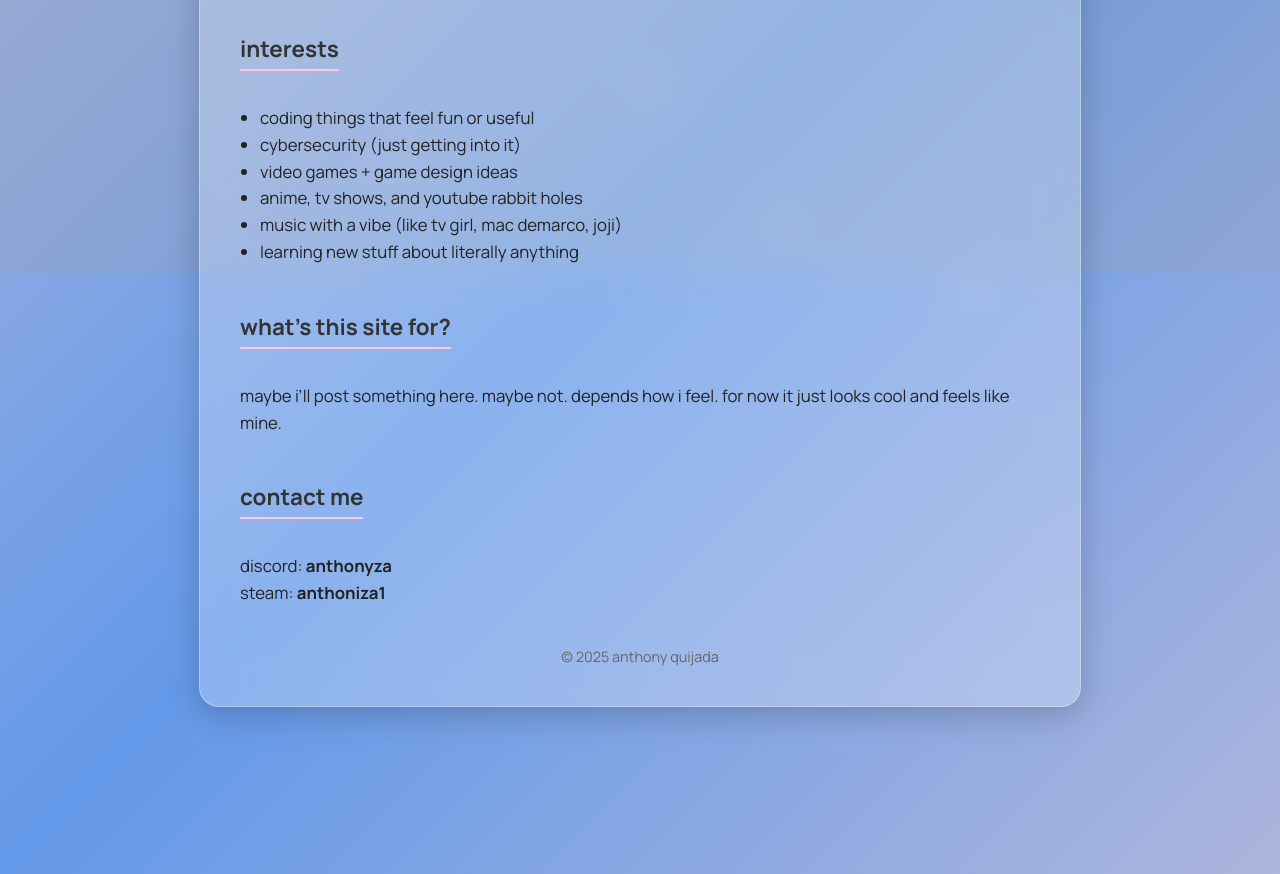
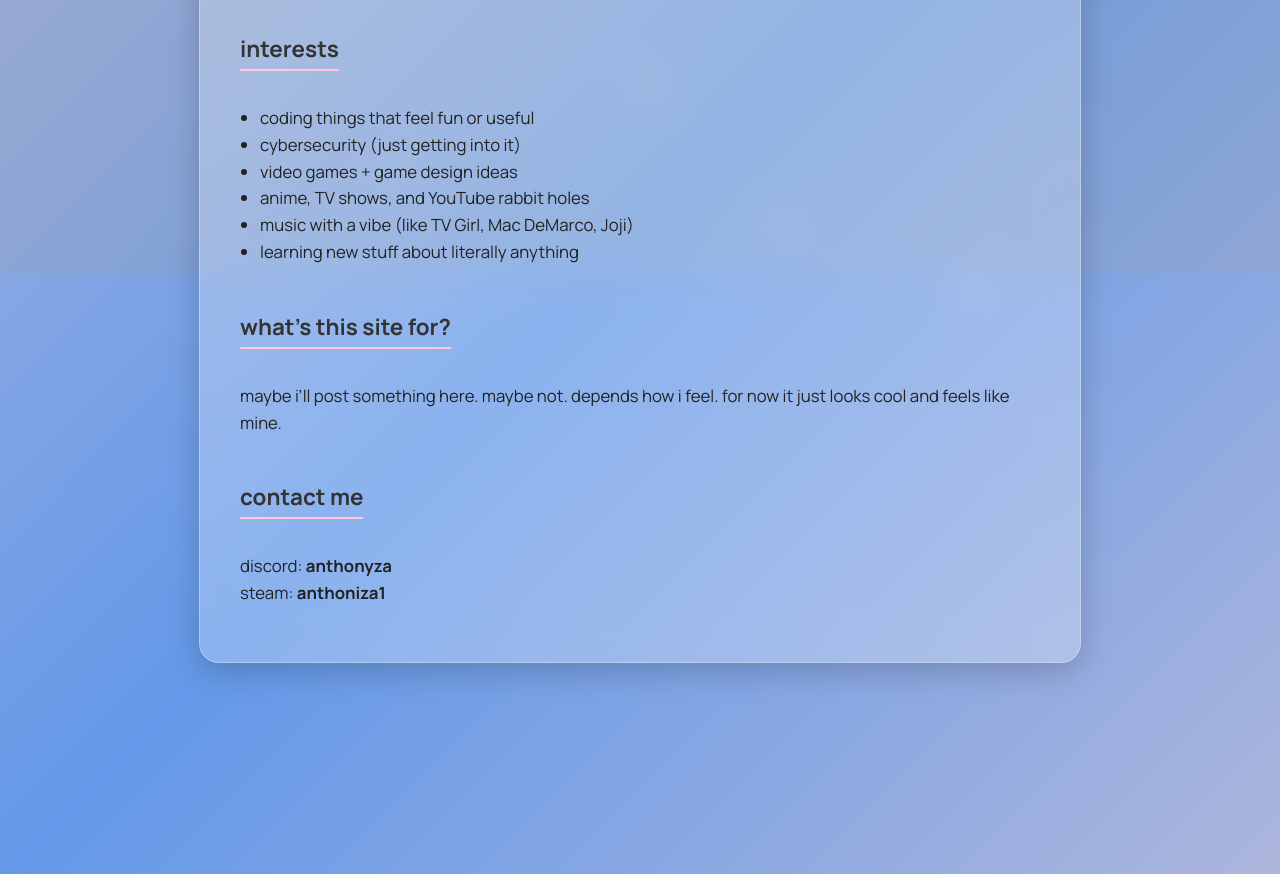
Before and after one commit to Anthonyxa/Anthonyxa.github.io, a plain HTML site: page index.html in a window 1280 px wide. Shown: the part 526-1400 px from the top of the page. Drawn offline with Linux system fonts and the light colour scheme.

Commit message:
Update index.html

```diff
--- a/index.html
+++ b/index.html
@@ -21,7 +21,7 @@
 
   <!-- now playing bar -->
   <div class="now-playing">
-    <img src="https://i.scdn.co/image/ab67616d0000b273ff61e5e1a2e7b5675d17fc4c" alt="TV Girl Album">
+    <img src="https://i.redd.it/scott-pilgrim-and-tv-girl-album-fusion-was-inspired-to-do-v0-2mbkrnaos4sb1.jpg?width=1000&format=pjpg&auto=webp&s=99c5c077b78f825a20551c20b8361e9231e423ee" alt="TV Girl Album">
     <div class="track-info">
       <div class="title">Now Playing: Lovers Rock</div>
       <div class="artist">TV Girl</div>
@@ -49,8 +49,8 @@
         <li>coding things that feel fun or useful</li>
         <li>cybersecurity (just getting into it)</li>
         <li>video games + game design ideas</li>
-        <li>anime, tv shows, and youtube rabbit holes</li>
-        <li>music with a vibe (like tv girl, mac demarco, joji)</li>
+        <li>anime, TV shows, and YouTube rabbit holes</li>
+        <li>music with a vibe (like TV Girl, Mac DeMarco, Joji)</li>
         <li>learning new stuff about literally anything</li>
       </ul>
     </section>
@@ -70,10 +70,6 @@
         steam: <strong>anthoniza1</strong>
       </p>
     </section>
-
-    <footer>
-      &copy; 2025 anthony quijada
-    </footer>
   </div>
 </body>
 </html>
```
